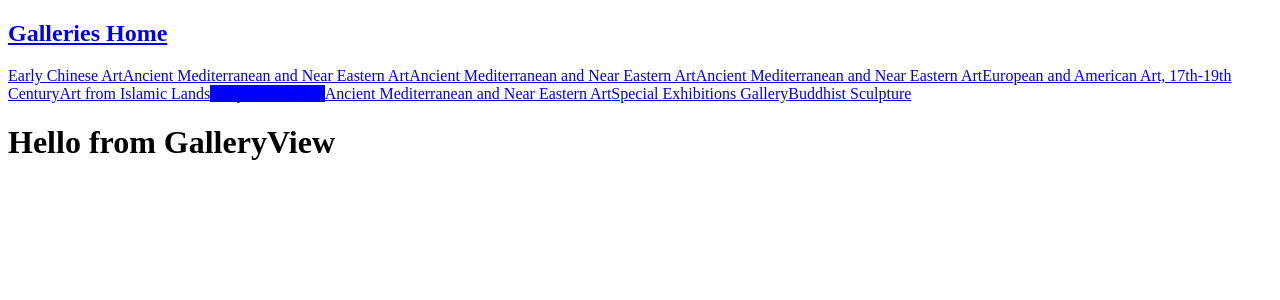
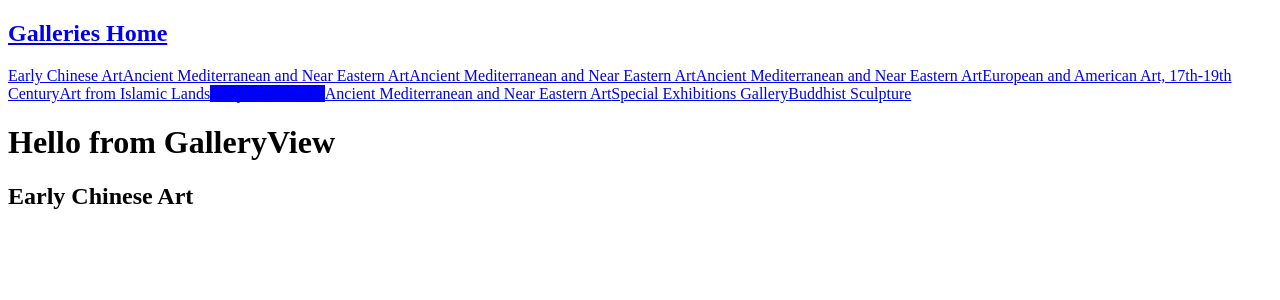
Before and after one commit to acheung-94/art-museum, a React (Vite) app in the folder art-museum/: page /galleries/1600 in a window 1280 px wide. Shown: the top 300 px of the page. Built offline with nearby package versions, Linux system fonts and the light colour scheme; the HTML template or start-up script is replaced by a standard one.

Commit message:
complete phase 4

```diff
--- a/art-museum/src/components/GalleryView/GalleryView.jsx
+++ b/art-museum/src/components/GalleryView/GalleryView.jsx
@@ -1,11 +1,25 @@
-import { useParams } from "react-router-dom";
+import { Navigate, useParams } from "react-router-dom";
+
+function findGallery(galleries, galleryId) {
+    let found = galleries.find( (gallery) => (
+        gallery.galleryid === JSON.parse(galleryId)
+    ))
+    return found
+}
+
 
 function GalleryView( {galleries} ) {
     let { galleryId } = useParams();
+    return (
+        <>
+            <h1>Hello from GalleryView</h1>
 
-    console.log(galleryId);
-    return (
-        <h1>Hello from GalleryView</h1>
+            { findGallery(galleries, galleryId) ?
+                <h2>{ findGallery(galleries, galleryId).name }</h2> :
+                <Navigate to='/' replace={true}> </Navigate>
+            }
+
+        </>
     )
 }
 
```
